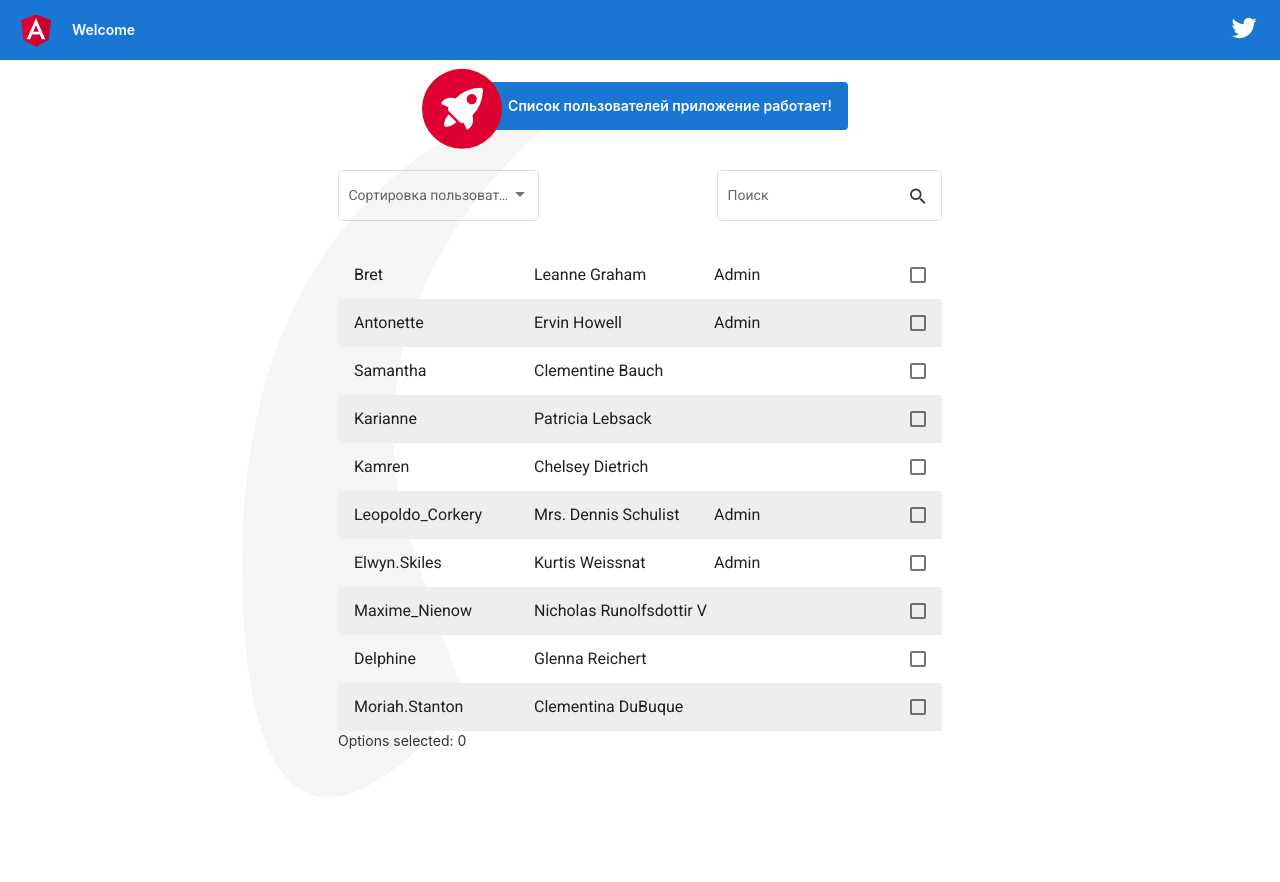
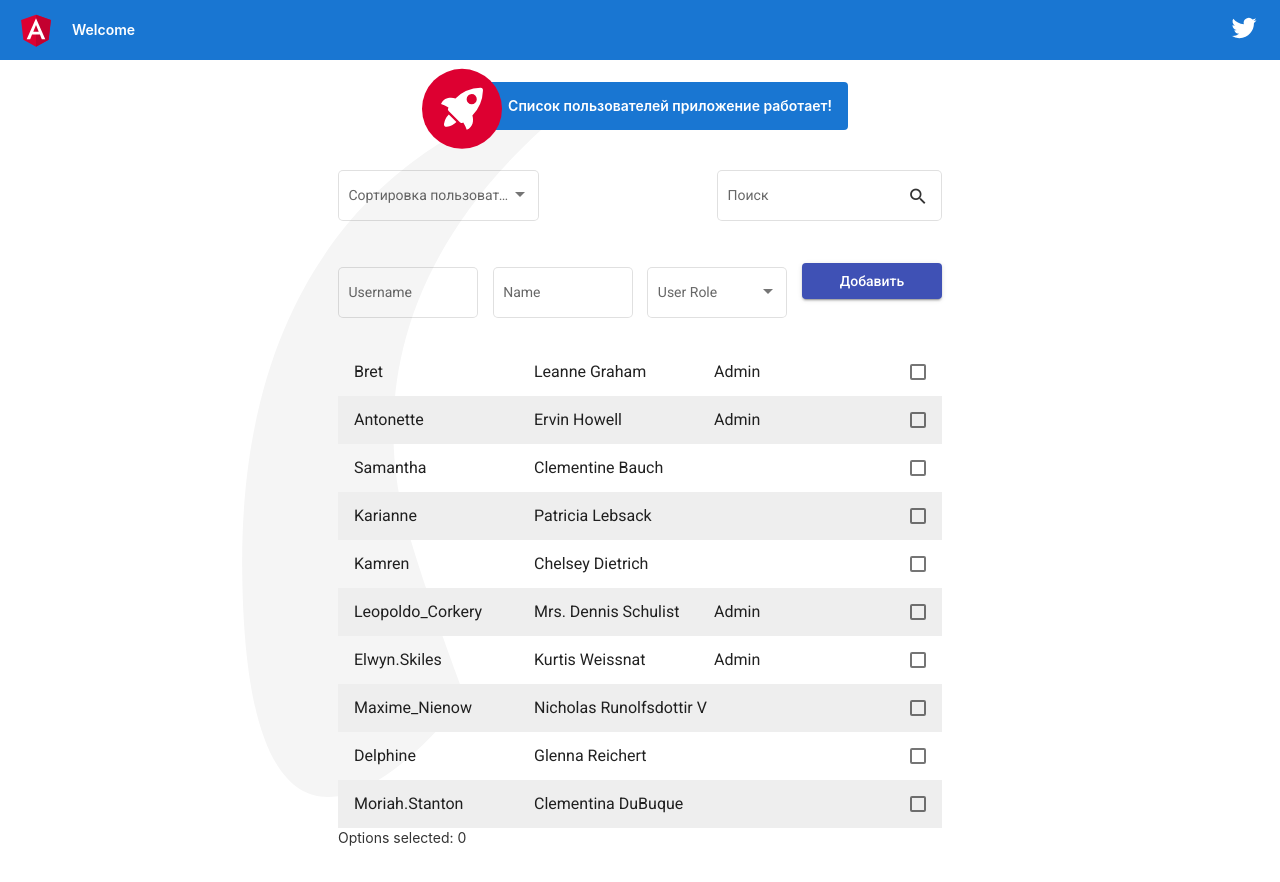
Before and after one commit to ArtemVeremienko/Users-List-angular-, an Angular app: page / in a window 1280 px wide. Built offline with nearby package versions, Linux system fonts and the light colour scheme.

Commit message:
User add logic complete

```diff
--- a/src/app/users-list/users-list.component.html
+++ b/src/app/users-list/users-list.component.html
@@ -12,6 +12,30 @@
     <input matInput placeholder="Найти пользовтеля" #input (keyup.enter)="search(input.value)">
     <mat-icon matSuffix (click)="search(input.value)">search</mat-icon>
   </mat-form-field>
+</div>
+
+<div class="line">
+
+  <mat-form-field class="item" appearance="outline">
+    <mat-label>Username</mat-label>
+    <input matInput placeholder="Username" [(ngModel)]="username">
+  </mat-form-field>
+
+  <mat-form-field class="item" appearance="outline">
+    <mat-label>Name</mat-label>
+    <input matInput placeholder="Name" [(ngModel)]="name">
+  </mat-form-field>
+
+  <mat-form-field class="item" appearance="outline" >
+    <mat-label>User Role</mat-label>
+    <mat-select [(ngModel)]="role">
+      <mat-option value="Admin">Admin</mat-option>
+      <mat-option value="User">User</mat-option>
+    </mat-select>
+  </mat-form-field>
+
+  <button mat-raised-button class="item" color="primary" (click)="addUser()">Добавить</button>
+
 </div>
 
 <mat-selection-list #users>
--- a/src/app/users-list/users-list.component.scss
+++ b/src/app/users-list/users-list.component.scss
@@ -12,4 +12,8 @@
   justify-content: space-between;
   align-items: flex-start;
   margin-top: 20px;
+
+  .item {
+    max-width: 140px;
+  }
 }
--- a/src/app/users-list/users-list.component.ts
+++ b/src/app/users-list/users-list.component.ts
@@ -7,9 +7,13 @@ import { User } from '../shared/user';
   templateUrl: './users-list.component.html',
   styleUrls: ['./users-list.component.scss']
 })
+
 export class UsersListComponent implements OnInit {
 
   usersList: User[] = [];
+  username: string;
+  name: string;
+  role: string;
 
   constructor(public usersService: UsersService) { }
 
@@ -24,4 +28,18 @@ export class UsersListComponent implements OnInit {
   sort(direction: string) {
     this.usersList = this.usersService.sortUsers(direction);
   }
+
+  addUser() {
+    this.usersService.addUser({
+      id: Math.floor((Math.random() * 6) + 10),
+      name: this.name,
+      username: this.username,
+      email: "",
+      role: this.role,
+      phone: "",
+      website: ""
+    });
+
+    this.usersList = this.usersService.getUsersList();
+  }
 }
--- a/src/app/users.service.ts
+++ b/src/app/users.service.ts
@@ -19,6 +19,10 @@ export class UsersService {
   sortUsers(val: string) {
     const direction = parseInt(val) ? -1 : 1;
     return this.usersList = this.usersList.sort((a,b) => direction * (a.username > b.username ? 1 : -1))
+  }
+
+  addUser(user: User) {
+    this.usersList.unshift(user);
   }
 
   usersList: User[] = [
```
